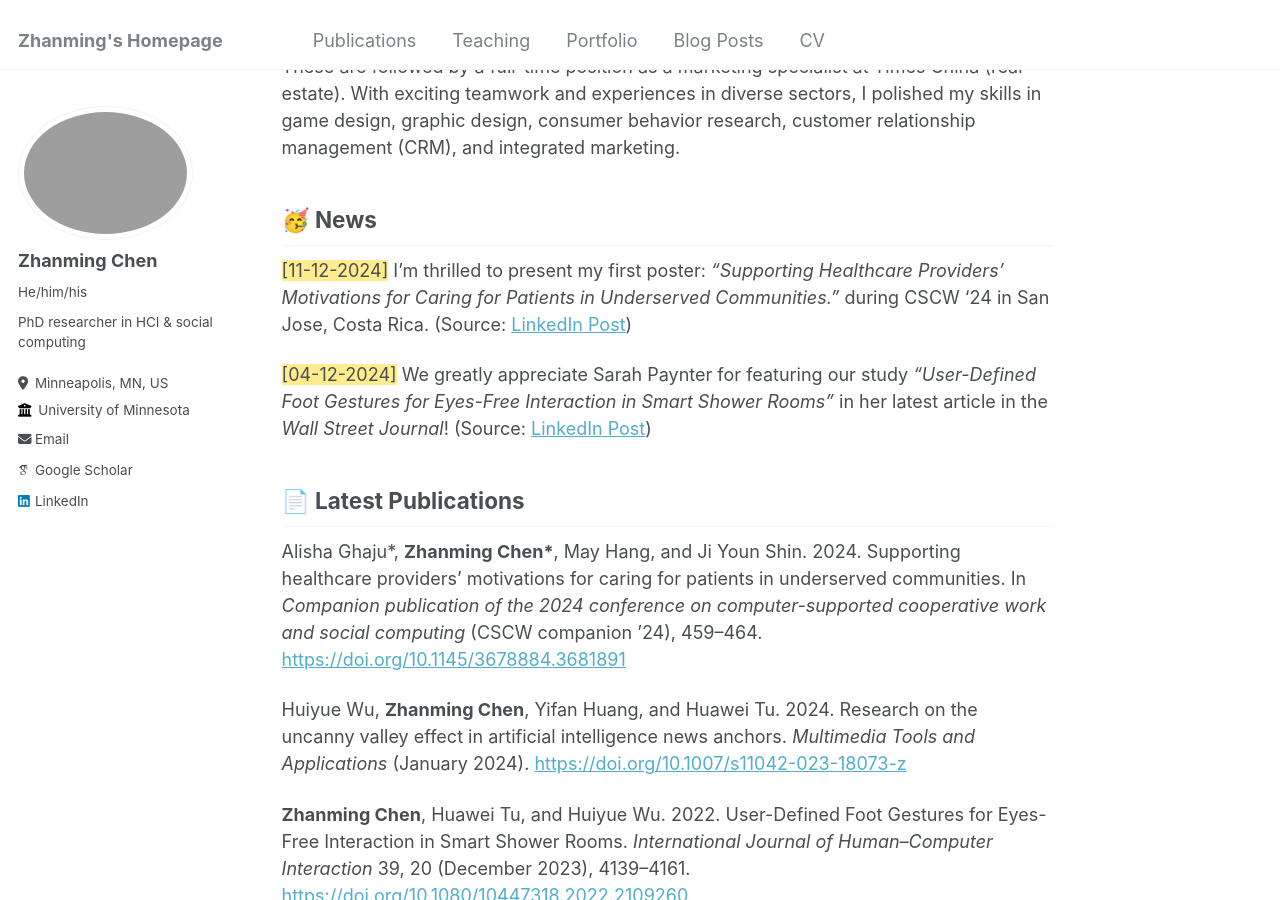
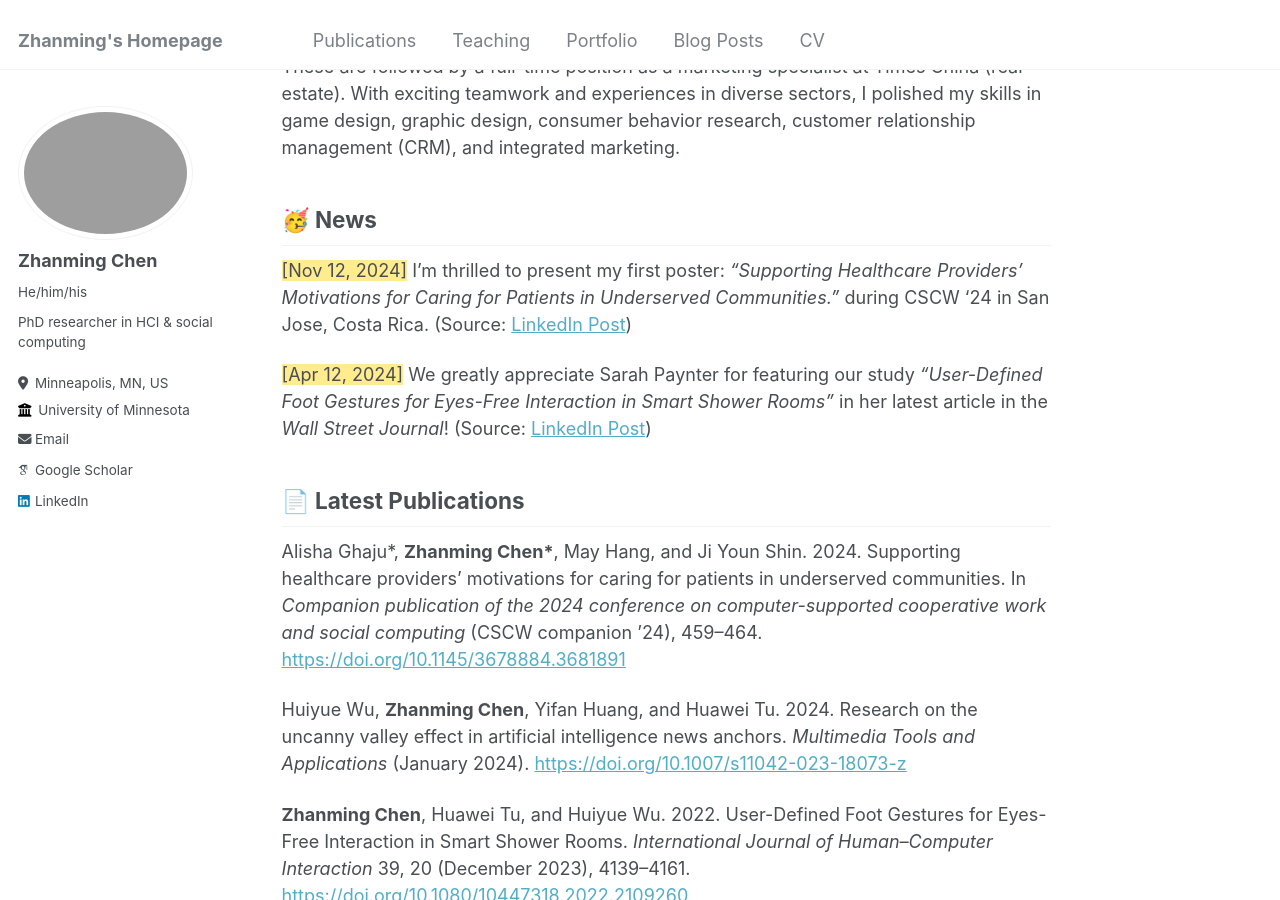
Before and after one commit to zhanmingchen/zhanmingchen.github.io, a Jekyll site: the page built from _pages/about.md, in a window 1280 px wide and 900 px high, scrolled down 624 px. Built offline with Jekyll 4.4.1, drawn with Linux system fonts in a browser that asks for light colours; some web fonts are replaced.

Commit message:
Update about.md

```diff
--- a/_pages/about.md
+++ b/_pages/about.md
@@ -17,9 +17,9 @@
 
 ## 🥳 News
 
-<span class="highlight" style="background-color: #ffd40070">[11-12-2024]</span> I'm thrilled to present my first poster: _"Supporting Healthcare Providers’ Motivations for Caring for Patients in Underserved Communities."_ during CSCW '24 in San Jose, Costa Rica. (Source: [LinkedIn Post](https://www.linkedin.com/posts/zhanmingchen_cscw24-activity-7262318204255911936-CNR9?utm_source=share&utm_medium=member_ios))
+<span class="highlight" style="background-color: #ffd40070">[Nov 12, 2024]</span> I'm thrilled to present my first poster: _"Supporting Healthcare Providers’ Motivations for Caring for Patients in Underserved Communities."_ during CSCW '24 in San Jose, Costa Rica. (Source: [LinkedIn Post](https://www.linkedin.com/posts/zhanmingchen_cscw24-activity-7262318204255911936-CNR9?utm_source=share&utm_medium=member_ios))
 
-<span class="highlight" style="background-color: #ffd40070">[04-12-2024]</span> We greatly appreciate Sarah Paynter for featuring our study _"User-Defined Foot Gestures for Eyes-Free Interaction in Smart Shower Rooms"_ in her latest article in the _Wall Street Journal_! (Source: [LinkedIn Post](https://www.linkedin.com/posts/zhanmingchen_the-medspa-bathroom-fixtures-that-monitor-activity-7183662910198411264-Xu65?utm_source=share&utm_medium=member_desktop))
+<span class="highlight" style="background-color: #ffd40070">[Apr 12, 2024]</span> We greatly appreciate Sarah Paynter for featuring our study _"User-Defined Foot Gestures for Eyes-Free Interaction in Smart Shower Rooms"_ in her latest article in the _Wall Street Journal_! (Source: [LinkedIn Post](https://www.linkedin.com/posts/zhanmingchen_the-medspa-bathroom-fixtures-that-monitor-activity-7183662910198411264-Xu65?utm_source=share&utm_medium=member_desktop))
 
 ## 📄 Latest Publications
 
```
